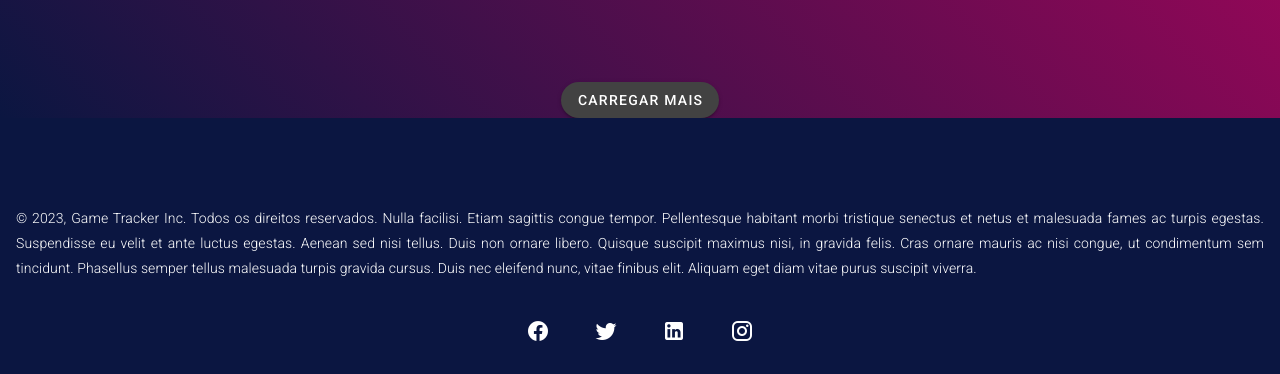
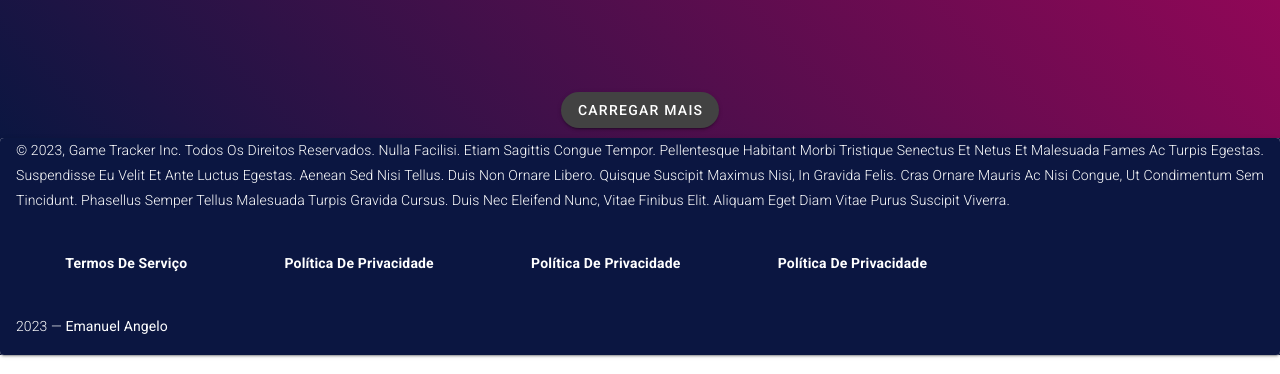
Before and after one commit to EmanuelAngelo/game-tracker, a Vue app: page / in a window 1280 px wide. Shown: the part 578-952 px from the top of the page. Built offline with nearby package versions, Linux system fonts and the light colour scheme; no server answers.

Commit message:
ajustes no css em geral

```diff
--- a/package.json
+++ b/package.json
@@ -9,12 +9,14 @@
   },
   "dependencies": {
     "axios": "^1.3.5",
+    "body-parser": "^1.20.2",
     "register-service-worker": "^1.7.2",
     "vue": "^2.6.14",
     "vue-router": "^3.5.1",
     "vuetify": "^2.6.0"
   },
   "devDependencies": {
+    "@types/body-parser": "^1.19.2",
     "@vue/cli-plugin-eslint": "~5.0.0",
     "@vue/cli-plugin-pwa": "~5.0.0",
     "@vue/cli-plugin-router": "~5.0.0",
--- a/src/App.vue
+++ b/src/App.vue
@@ -60,7 +60,12 @@
                 </v-fade-transition>
               </v-container>
               <!-- Botão carregar mais -->
-              <v-row class="btn-margin" align="center" justify="center">
+              <v-row
+                class="btn-margin"
+                align="center"
+                justify="center"
+                style="padding: 10px"
+              >
                 <v-btn
                   class="ma-3"
                   rounded
@@ -198,6 +203,11 @@ export default {
   width: 100%;
 }
 .v-card {
+  left: 0%;
+  right: 0%;
+  top: 0%;
+  bottom: 0%;
+
   max-width: 380px;
   max-height: 290px !important;
   background: #0b1641;
--- a/src/components/FooterTracker.vue
+++ b/src/components/FooterTracker.vue
@@ -1,6 +1,6 @@
 <template>
   <v-footer padless style="background: #0b1641">
-    <v-card flat tile class="lighten-1 white--text text-center">
+    <v-card>
       <v-card-text class="white--text format pt-0" style="background: #0b1641">
         © 2023, Game Tracker Inc. Todos os direitos reservados. Nulla facilisi.
         Etiam sagittis congue tempor. Pellentesque habitant morbi tristique
@@ -12,10 +12,10 @@
         finibus elit. Aliquam eget diam vitae purus suscipit viverra.
       </v-card-text>
       <v-card-text style="background: #0b1641">
-        <v-btn v-for="icon in icons" :key="icon" class="mx-4 white--text" icon>
-          <v-icon size="24px">
+        <v-btn v-for="icon in icons" :key="icon" class="mx-4 white--text" text>
+          <v-card-title class="titulos-footer">
             {{ icon }}
-          </v-icon>
+          </v-card-title>
         </v-btn>
       </v-card-text>
       <v-card-text class="white--text" style="background: #0b1641">
@@ -29,7 +29,12 @@
 export default {
   name: "FooterTracker",
   data: () => ({
-    icons: ["mdi-facebook", "mdi-twitter", "mdi-linkedin", "mdi-instagram"],
+    icons: [
+      "Termos de Serviço",
+      "Política de Privacidade",
+      "Política de Privacidade",
+      "Política de Privacidade",
+    ],
   }),
 };
 </script>
@@ -45,5 +50,16 @@ export default {
   line-height: 180%;
   /* or 25px */
   text-align: justify;
+  text-transform: capitalize;
+}
+.titulos-footer {
+  font-family: "Roboto";
+  font-style: normal;
+  font-weight: 700;
+  font-size: 14px;
+  line-height: 180%;
+  /* or 25px */
+  text-align: justify;
+  color: #ffffff;
 }
 </style>
```
Also changed, not shown: jsconfig.json (deleted, +0 -19 lines), 1 other file (tests, documents, lock files or other folders).
